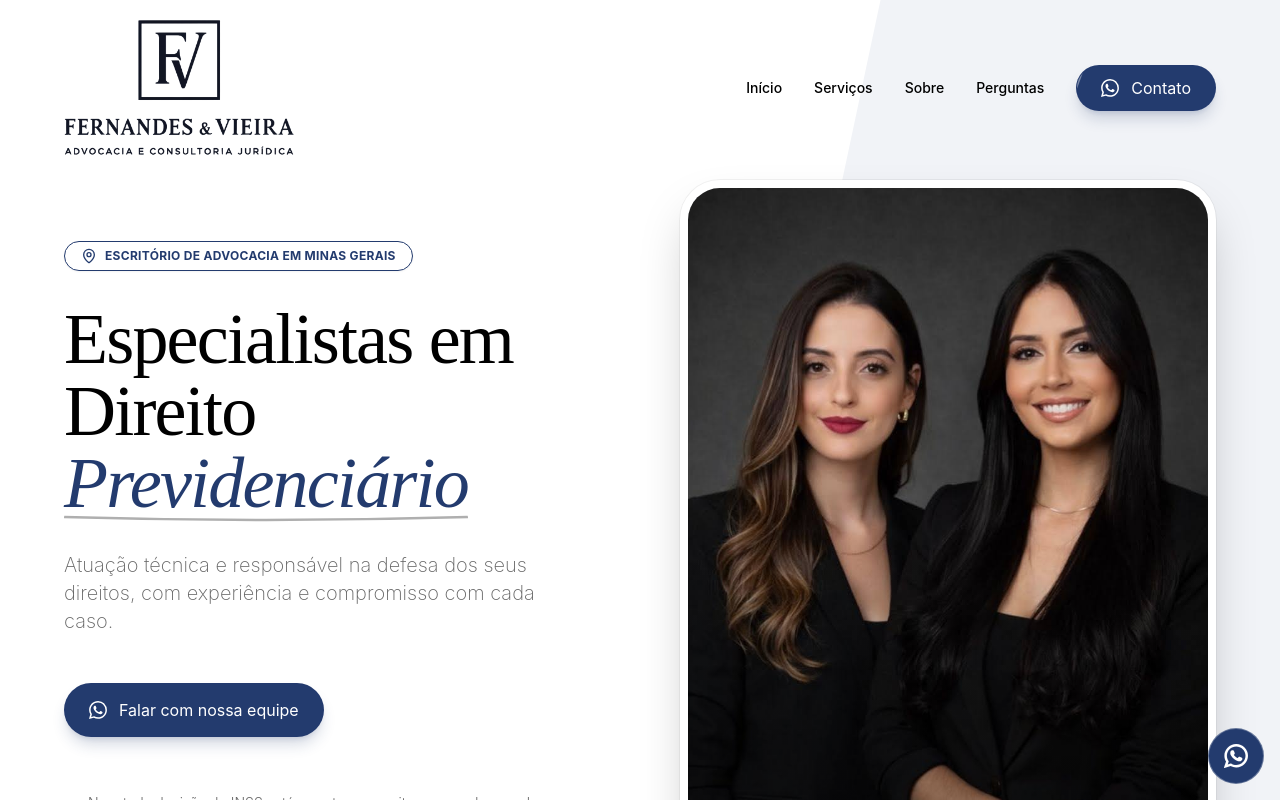
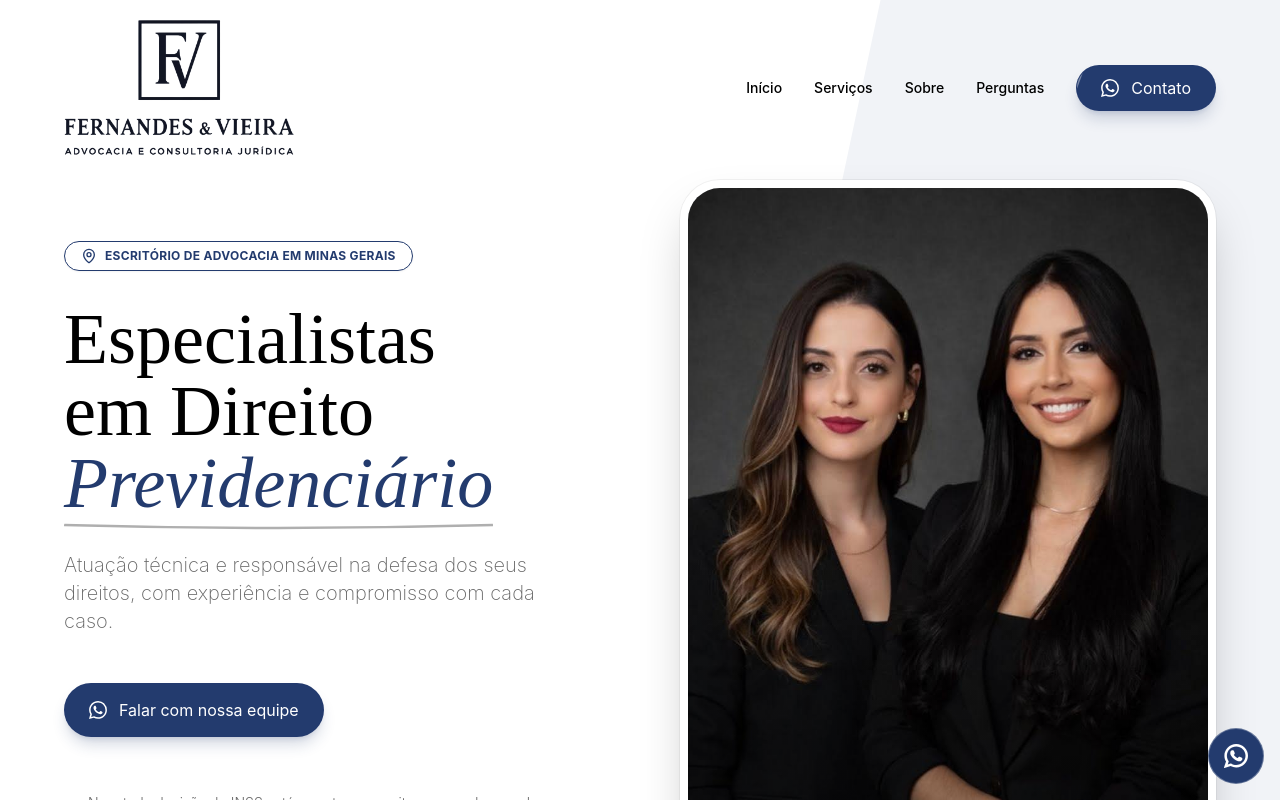
Before and after one commit to Paper-Street-Softwares/LPA-Fernades-e-Vieira, a React (Vite) app: page /#home in a window 1280 px wide. Shown: the top 800 px of the page. Built offline with nearby package versions, Linux system fonts and the light colour scheme.

Commit message:
fix: Finaliza

```diff
--- a/src/components/sections/FeaturesNovaTemplate.jsx
+++ b/src/components/sections/FeaturesNovaTemplate.jsx
@@ -149,11 +149,11 @@ function FeaturesNovaTemplate({ colorMode }) {
                   >
                     {content.texts.features.miniTag}
                   </span>
-                  <h2
+                  <h1
                     className={` text-3xl md:text-4xl font-mainFont font-medium mb-4 ${text} `}
                   >
                     {content.texts.features.title}
-                  </h2>
+                  </h1>
 
                   <p className={`font-secondFont font-light ${textOpacity}`}>
                     {content.texts.features.subtitle}
--- a/src/components/sections/HeroTemplateNovo.jsx
+++ b/src/components/sections/HeroTemplateNovo.jsx
@@ -71,6 +71,7 @@ function HeroTemplateNovo({
 
   return (
     <SectionArea
+      data-theme={colorMode}
       id="home"
       paddingTopAndBottom={false}
       className={`${backgroundMode}`}
@@ -102,49 +103,9 @@ function HeroTemplateNovo({
                 {content.texts.hero.miniTag}
               </div>
               <h1
-                className={`text-start desktop1:text-start text-4xl md:text-5xl lg:text-7xl font-medium leading-[1.1] tracking-tight ${text}`}
+                className={` desktop1:text-start text-[31px] phone2:text-4xl md:text-5xl lg:text-7xl font-medium leading-[1.1] ${text} `}
               >
-                {content.texts.hero.FirstPartTitle}
-
-                <span className="inline-flex items-baseline tablet1:ml-2 desktop1:ml-0">
-                  <span
-                    className={`${textDestaque} relative italic inline-block`}
-                  >
-                    {content.texts.hero.DestaquePartTitle}
-
-                    {colorMode === 'dark' ? (
-                      <svg
-                        className="absolute -bottom-1 left-0 w-full h-3"
-                        viewBox="0 0 100 10"
-                        preserveAspectRatio="none"
-                      >
-                        <path
-                          d="M0 5 Q 50 10 100 5"
-                          stroke="#292929"
-                          strokeWidth="2"
-                          fill="none"
-                        />
-                      </svg>
-                    ) : (
-                      <svg
-                        className="absolute -bottom-1 left-0 w-full h-3"
-                        viewBox="0 0 100 10"
-                        preserveAspectRatio="none"
-                      >
-                        <path
-                          d="M0 5 Q 50 10 100 5"
-                          stroke="#AFAFAF"
-                          strokeWidth="2"
-                          fill="none"
-                        />
-                      </svg>
-                    )}
-                  </span>
-
-                  <span className="ml-1">
-                    {content.texts.hero.SecondPartTitle}
-                  </span>
-                </span>
+                {content.texts.hero.title}
               </h1>
 
               <p
--- a/src/content/content.jsx
+++ b/src/content/content.jsx
@@ -109,13 +109,28 @@ const content = {
     },
     hero: {
       miniTag: 'ESCRITÓRIO DE ADVOCACIA EM MINAS GERAIS',
-      FirstPartTitle: 'Especialistas em Direito',
-      DestaquePartTitle: (
-        <p>
-          <span className="italic relative inline-block">Previdenciário</span>
-        </p>
+      title: (
+        <h1>
+          Especialistas <br className="hidden desktop1:flex" /> em Direito {''}
+          <span className="destaque relative italic font-light">
+            Previdenciário
+            <span>
+              <svg
+                className="absolute -bottom-1 left-0 w-full h-3 "
+                viewBox="0 0 100 10"
+                preserveAspectRatio="none"
+              >
+                <path
+                  d="M0 5 Q 50 10 100 5"
+                  stroke="#AFAFAF"
+                  strokeWidth="2"
+                  fill="none"
+                />
+              </svg>
+            </span>
+          </span>
+        </h1>
       ),
-      SecondPartTitle: '',
       subtitle: (
         <p>
           Atuação técnica e responsável na defesa dos seus direitos, com
```
